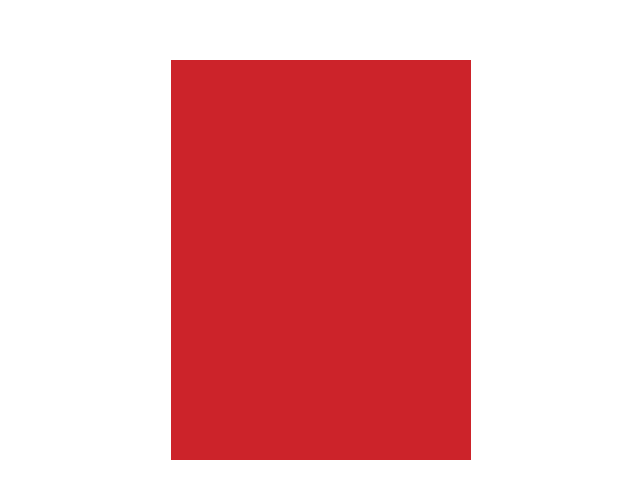
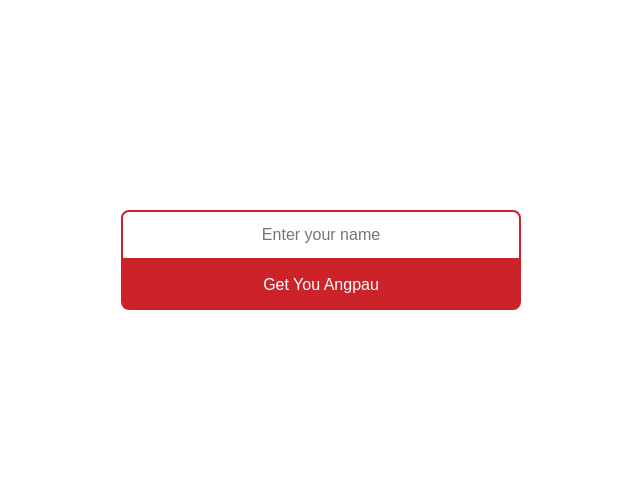
Before and after one commit to gagahpangeran/angpau, a React (Vite) app: page / in a window 1280 px wide. Shown: the part 140-638 px from the top of the page, without its empty margins (319-959 px from the left). Built offline with nearby package versions, Linux system fonts and the light colour scheme.

Commit message:
add name form

```diff
--- a/src/App.tsx
+++ b/src/App.tsx
@@ -1,9 +1,10 @@
-import Envelope from "./components/envelope";
+import NameForm from "./components/name-form";
 
 function App() {
   return (
     <>
-      <Envelope />
+      {/* <Envelope /> */}
+      <NameForm />
     </>
   );
 }
--- /dev/null
+++ b/src/components/name-form.tsx
@@ -0,0 +1,14 @@
+export default function NameForm() {
+  return (
+    <form className="name-form">
+      <input
+        type="text"
+        placeholder="Enter your name"
+        className="name-form__input"
+      />
+      <button type="submit" className="name-form__button">
+        Get You Angpau
+      </button>
+    </form>
+  );
+}
--- a/src/styles/base.scss
+++ b/src/styles/base.scss
@@ -1,6 +1,11 @@
 * {
   margin: 0;
   padding: 0;
+}
+
+:root {
+  --red: #cc232a;
+  --pink: #b57d7f;
 }
 
 body {
@@ -13,4 +18,7 @@ body {
   min-width: 100%;
   min-height: 100vh;
   overflow: hidden;
+  display: flex;
+  justify-content: center;
+  align-items: center;
 }
--- a/src/styles/envelope.scss
+++ b/src/styles/envelope.scss
@@ -1,7 +1,4 @@
 .envelope {
-  --red: #cc232a;
-  --pink: #b57d7f;
-
   --envelope-width: 300px;
   --envelope-height: 400px;
   --top-height: 50px;
--- a/src/styles/index.scss
+++ b/src/styles/index.scss
@@ -2,3 +2,4 @@
 @use "envelope";
 @use "money";
 @use "rupiah";
+@use "name-form";
--- /dev/null
+++ b/src/styles/name-form.scss
@@ -0,0 +1,33 @@
+.name-form {
+  width: 400px;
+  max-width: 90%;
+  height: 100px;
+  display: flex;
+  font-size: 1em;
+  box-sizing: border-box;
+  flex-direction: column;
+
+  &__input {
+    height: 50%;
+    padding: 4px 8px;
+    border: 2px solid var(--red);
+    outline: none;
+    box-sizing: border-box;
+    flex-grow: 1;
+    font-size: inherit;
+    text-align: center;
+    border-radius: 8px 8px 0 0;
+  }
+
+  &__button {
+    height: 50%;
+    padding: 4px 8px;
+    background-color: var(--red);
+    color: white;
+    border: none;
+    cursor: pointer;
+    box-sizing: border-box;
+    font-size: inherit;
+    border-radius: 0 0 8px 8px;
+  }
+}
```
